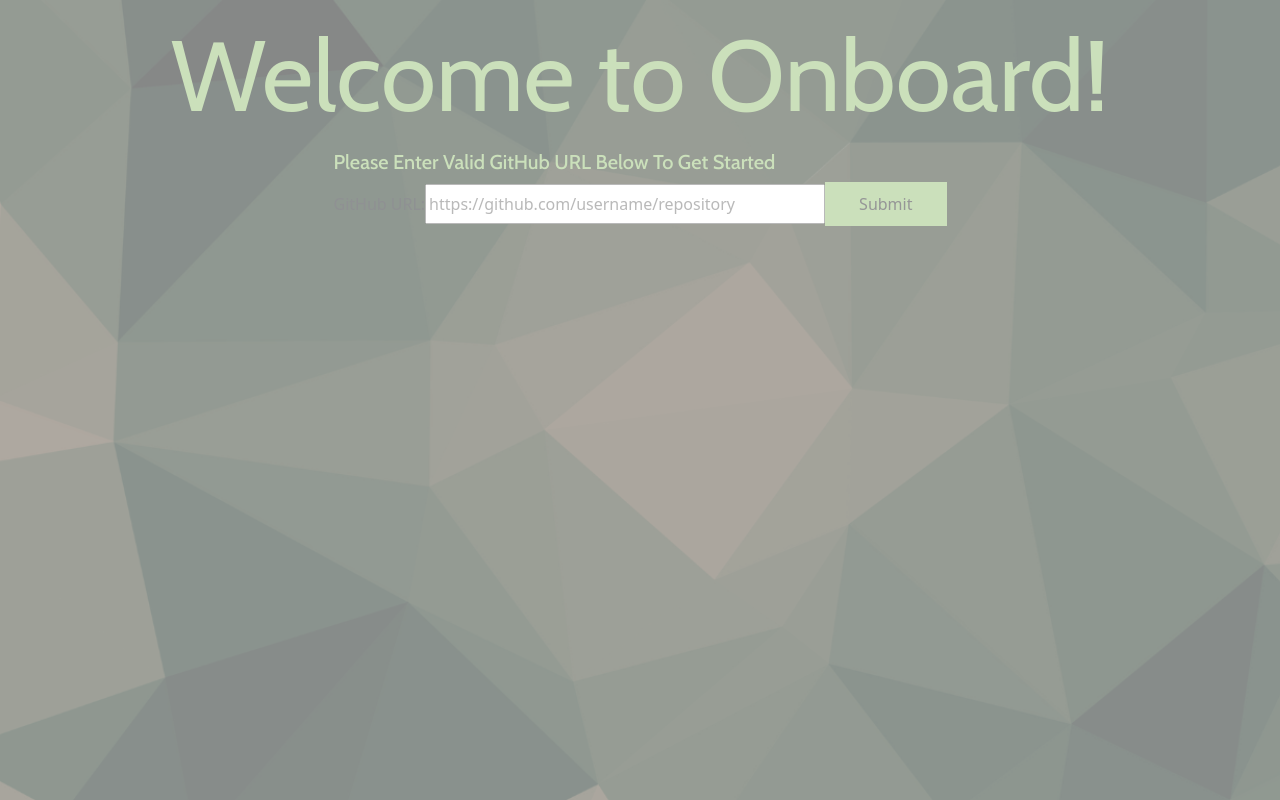
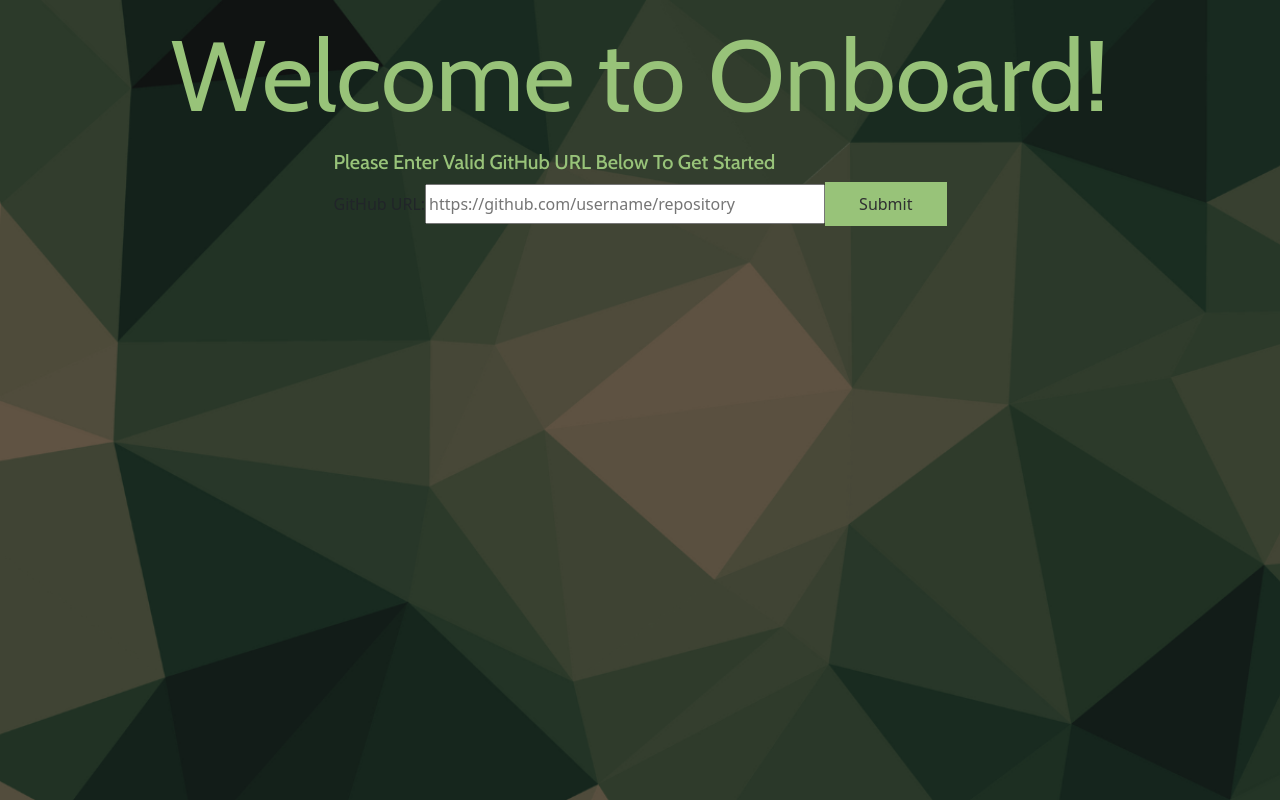
Before and after one commit to leo-step/onboard, a React (Create React App) app in the folder frontend/: page / in a window 1280 px wide. Built offline with nearby package versions, Linux system fonts and the light colour scheme.

Commit message:
changed background of landing page

```diff
--- a/frontend/src/App.css
+++ b/frontend/src/App.css
@@ -43,9 +43,9 @@
   position: "absolute";
   top: 0;
   left: 0;
-  height: "100%";
-  width: "100%";
-  background-color: rgba(256, 256, 256, 0.5);
+  height: 100vh;
+  width: 100%;
+  background-color: rgba(0, 0, 0, 0.8);
   z-index:1;
 }
 .landing-page {
@@ -55,12 +55,13 @@
   background-image: url("../public/LandingPageBackground.png");
   background-size: cover;
   background-color: #282c3439;
-  opacity: 0.5;
+  z-index: 0;
 }
 .lp-heading {
   font-size: 100px;
   font-family: "Cabin", sans-serif;
   color: #98c379;
+  z-index: 20;
 }
 .lp-text {
   font-size: 20px;
```
